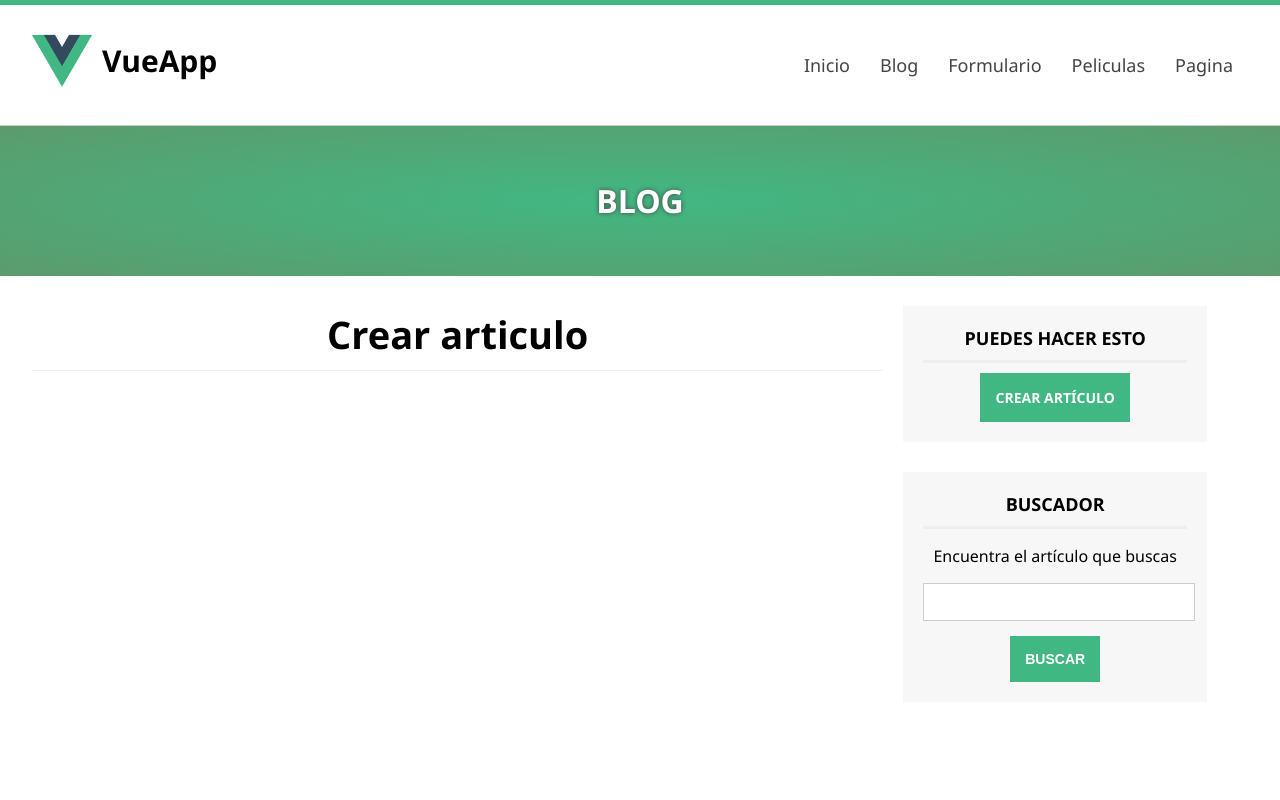
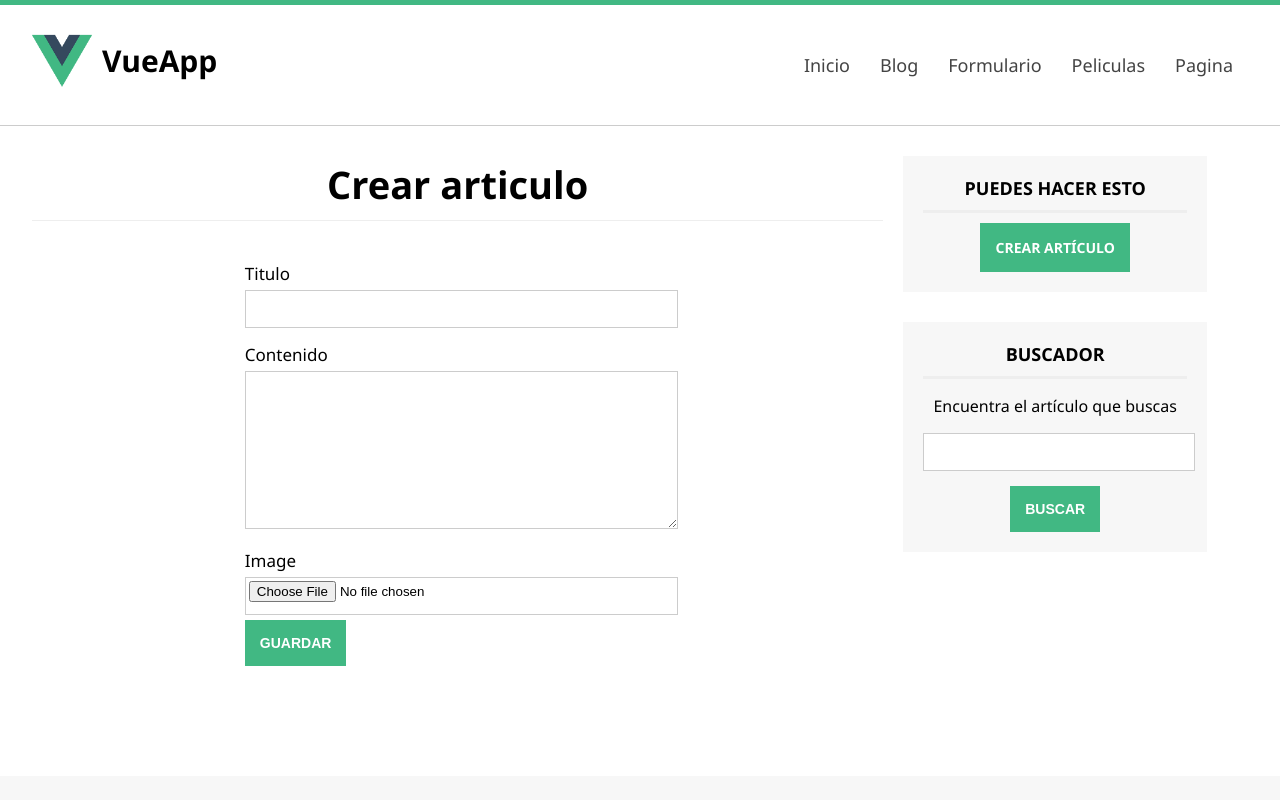
Before and after one commit to tamueka/masterVUE, a Vue app: page /crear-articulo in a window 1280 px wide. Shown: the top 800 px of the page. Built offline with nearby package versions, Linux system fonts and the light colour scheme.

Commit message:
creamos el componente formulario de creacion + vinculamos formulario con el objeto basado en el modelo + aplicamos estilos css

```diff
--- a/src/assets/css/styles.css
+++ b/src/assets/css/styles.css
@@ -234,6 +234,7 @@ body {
 }
 
 input[type="text"],
+input[type="file"],
 textarea {
     width: 100%;
     min-height: 30px;
@@ -244,6 +245,7 @@ textarea {
 }
 
 input[type="text"]:focus,
+input[type="file"]:focus,
 textarea:focus {
     box-shadow: 0px 0px 5px #eee inset;
 }
--- a/src/components/CreateArticle.vue
+++ b/src/components/CreateArticle.vue
@@ -1,10 +1,29 @@
 <template>
   <div class="general">
-    <Slider texto="BLOG"></Slider>
     <div class="center">
       <section id="content">
         <h1 class="subheader">Crear articulo</h1>
         <!-- Formulario -->
+        <form class="mid-form" @submit.prevent="save()">
+          <div class="form-group">
+            <label for="title">Titulo</label>
+            <input type="text" name="title" v-model="article.title"/>
+          </div>
+
+          <div class="form-group">
+            <label for="content">Contenido</label>
+            <textarea name="content" v-model="article.content"></textarea>
+          </div>
+
+          <div class="form-group">
+            <label for="image">Image</label>
+            <input type="file" name="image" />
+          </div>
+
+          <div class="clearfix"></div>
+
+          <input type="submit" value="Guardar" class="btn btn-success">
+        </form>
       </section>
       <Sidebar></Sidebar>
       <div class="clearfix"></div>
@@ -14,28 +33,30 @@
 
 <script>
 /* import axios from 'axios';
- */import Global from '../Global';
-import Slider from './Slider.vue';
-import Sidebar from './Sidebar.vue';
-import Article from '../models/Article';
+ */ import Global from "../Global";
+import Sidebar from "./Sidebar.vue";
+import Article from "../models/Article";
 /* import { required, minLength } from 'vuelidate/lib/validators';
  */
 export default {
   name: "CreateArticle",
   components: {
-      Slider,
-      Sidebar,
+    Sidebar
   },
   data() {
-      return {
-          url: Global.url,
-          article: new Article('', '', null, '')
-      }
+    return {
+      url: Global.url,
+      article: new Article("", "", null, "")
+    };
   },
   mounted() {
-      console.log(this.article)
+    console.log(this.article);
+  },
+  methods: {
+      save(){
+        console.log(this.article);
+      }
   }
-
 };
 </script>
 
```
